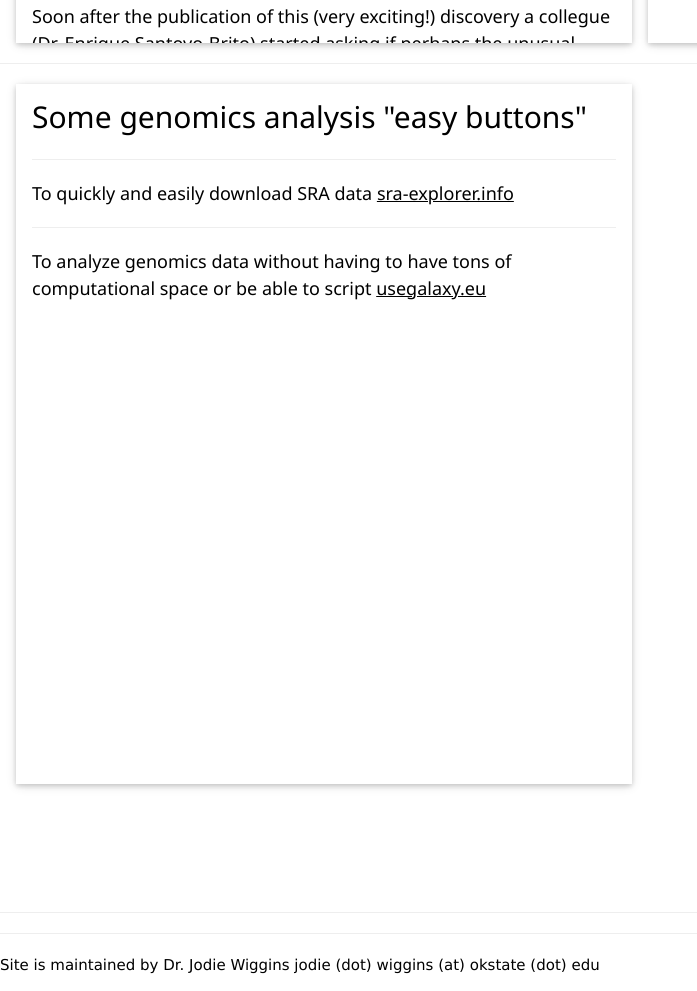
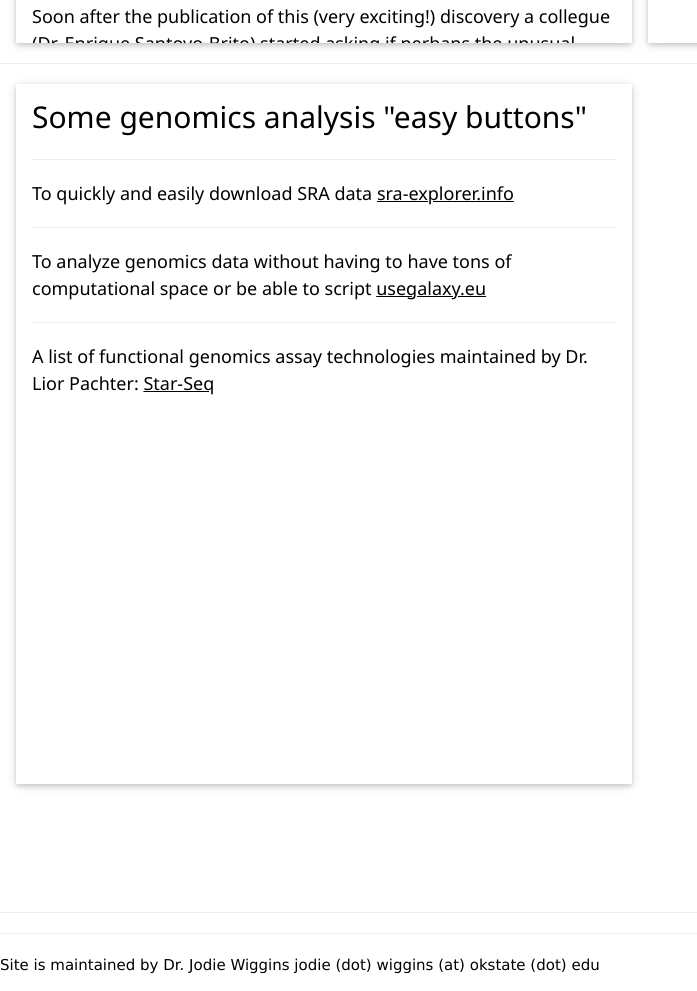
Before and after one commit to jwiggi18/jwiggi18.github.io, a plain HTML site: page research_page.html in a window 1280 px wide. Shown: the part 762-1753 px from the top of the page, without its empty margins (0-697 px from the left). Drawn offline with nearby package versions, Linux system fonts and the light colour scheme.

Commit message:
add star-seq

```diff
--- a/research_page.html
+++ b/research_page.html
@@ -83,6 +83,9 @@
       <h5>To quickly and easily download SRA data <a href="sra-explorer.info"target="_blank">sra-explorer.info</a></h5>
     <hr>
       <h5>To analyze genomics data without having to have tons of computational space or be able to script <a href="usegalaxy.eu"target="_blank">usegalaxy.eu</a></h5>
+    <hr>
+      <h5> A list of functional genomics assay technologies maintained by Dr. Lior Pachter: <a
+      href="https://liorpachter.wordpress.com/seq/" target="_blank">Star-Seq</a></h5>
     </div>
   </div>
 </div>
```
